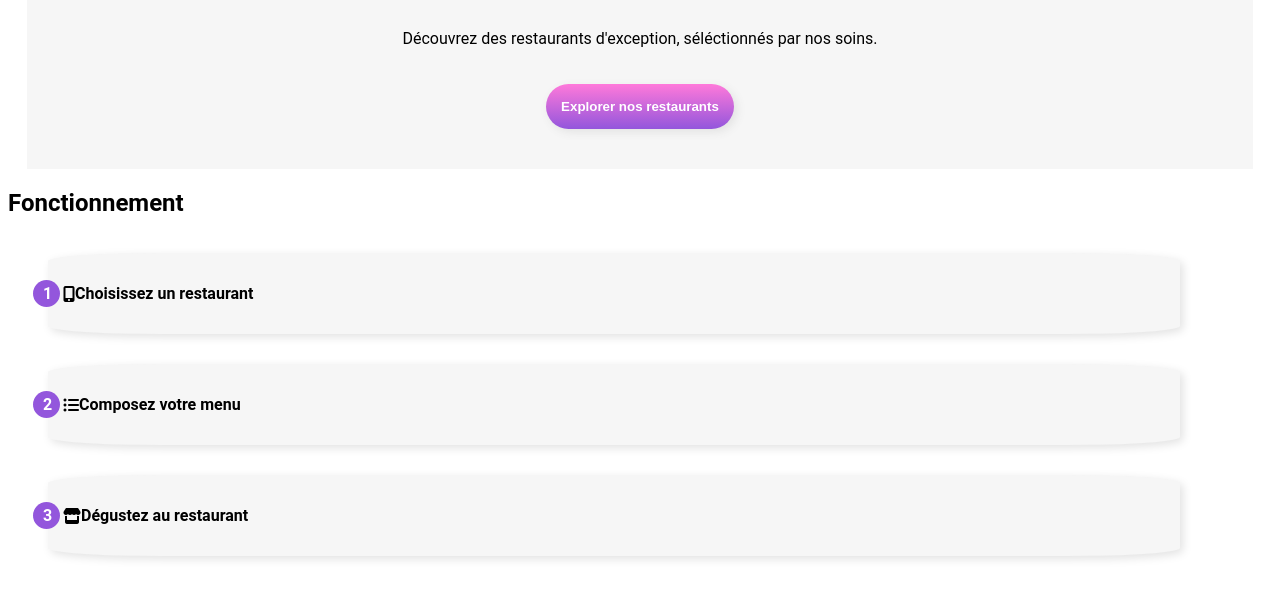
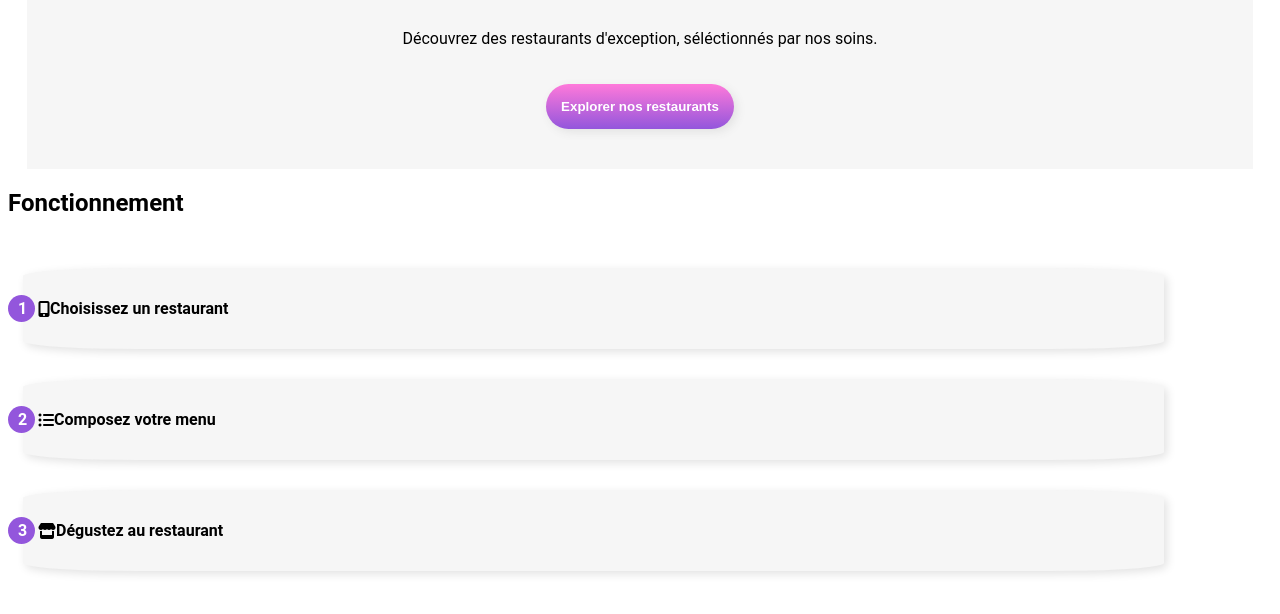
Before and after one commit to FYTomi/PhamDanielTomi_3_06092021, a website: page index.html in a window 1280 px wide. Shown: the part 338-952 px from the top of the page. Drawn offline with Linux system fonts and the light colour scheme; a web font is replaced by a local one.

Commit message:
changement padding

```diff
--- a/sass/main.scss
+++ b/sass/main.scss
@@ -53,6 +53,9 @@
  .guide {
      display: flex;
      flex-direction: column;
+     & ul {
+         padding:15px;
+     }
      &__steps {
          position: relative;
          display: flex;
```
Also changed, not shown: style.css.
